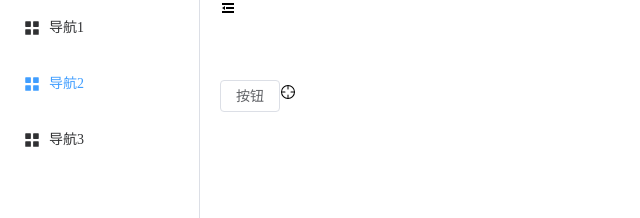
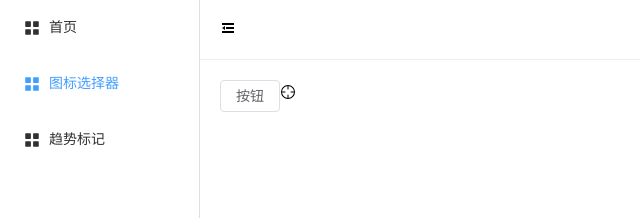
Before and after one commit to Shadows-kk/elePlus-Components, a Vue app: page / in a window 1280 px wide. Shown: the top 218 px of the page, without its empty margins (0-640 px from the left). Built offline with nearby package versions, Linux system fonts and the light colour scheme.

Commit message:
抽离header和side

```diff
--- a/src/components/container/src/index.vue
+++ b/src/components/container/src/index.vue
@@ -1,31 +1,11 @@
 <template>
   <el-container>
     <el-aside width="auto">
-      <el-menu
-        class="el-menu-vertical-demo"
-        :collapse="isCollapse"
-        default-active="2"
-      >
-        <el-menu-item index="1">
-          <el-icon><el-icon-menu /></el-icon>
-          <span>导航1</span>
-        </el-menu-item>
-        <el-menu-item index="2">
-          <el-icon><el-icon-menu /></el-icon>
-          <span>导航2</span>
-        </el-menu-item>
-        <el-menu-item index="3">
-          <el-icon><el-icon-menu /></el-icon>
-          <span>导航3</span>
-        </el-menu-item>
-      </el-menu>
+      <nav-side :collapse="isCollapse"></nav-side>
     </el-aside>
     <el-container>
       <el-header>
-        <span @click="changeCollapse">
-          <el-icon-expand v-if="isCollapse"></el-icon-expand>
-          <el-icon-fold v-else></el-icon-fold>
-        </span>
+        <nav-header v-model:collapse="isCollapse"></nav-header>
       </el-header>
       <el-main>
         <router-view></router-view>
@@ -36,16 +16,14 @@
 
 <script lang="ts" setup>
 import { ref } from "vue";
+import navSide from "./navSide/index.vue";
+import navHeader from "./navHeader/index.vue";
 let isCollapse = ref(false);
-let asideWidth = ref(200);
-const changeCollapse = () => {
-  isCollapse.value = !isCollapse.value;
-};
 </script>
 
 <style scoped>
-.el-menu-vertical-demo:not(.el-menu--collapse) {
-  width: 200px;
-  min-height: 400px;
+.el-header {
+  padding: 0;
+  border-bottom: 1px solid #eee;
 }
 </style>
--- /dev/null
+++ b/src/components/container/src/navHeader/index.vue
@@ -0,0 +1,26 @@
+<template>
+  <div class="header">
+    <span @click="changeCollapse">
+      <el-icon-expand v-if="collapse"></el-icon-expand>
+      <el-icon-fold v-else></el-icon-fold>
+    </span>
+  </div>
+</template>
+
+<script setup lang="ts">
+let props = defineProps<{ collapse: boolean }>();
+let emits = defineEmits(["update:collapse"]);
+const changeCollapse = () => {
+  // 需要修改父组件的值
+  emits("update:collapse", !props.collapse);
+};
+</script>
+
+<style scoped>
+.header {
+  height: 60px;
+  padding: 0 20px;
+  display: flex;
+  align-items: center;
+}
+</style>
--- /dev/null
+++ b/src/components/container/src/navSide/index.vue
@@ -0,0 +1,31 @@
+<template>
+  <el-menu
+    class="el-menu-vertical-demo"
+    :collapse="collapse"
+    default-active="2"
+  >
+    <el-menu-item index="1">
+      <el-icon><el-icon-menu /></el-icon>
+      <span>首页</span>
+    </el-menu-item>
+    <el-menu-item index="2">
+      <el-icon><el-icon-menu /></el-icon>
+      <span>图标选择器</span>
+    </el-menu-item>
+    <el-menu-item index="3">
+      <el-icon><el-icon-menu /></el-icon>
+      <span>趋势标记</span>
+    </el-menu-item>
+  </el-menu>
+</template>
+
+<script setup lang="ts">
+let props = defineProps<{ collapse: boolean }>();
+</script>
+
+<style scoped>
+.el-menu-vertical-demo:not(.el-menu--collapse) {
+  width: 200px;
+  min-height: 400px;
+}
+</style>
--- a/src/main.ts
+++ b/src/main.ts
@@ -10,8 +10,6 @@ const app = createApp(App)
 // 全局注册图标 牺牲一点性能 重新命名成以el-icon-xxx开头
 for(let i in Icons){
   // 注册组件
-  console.log(`el-icon-${toLine(i)}`);
-
   app.component(`el-icon-${toLine(i)}`,(Icons as any)[i])
   // console.log((Icons as any)[i]);
 }
```
